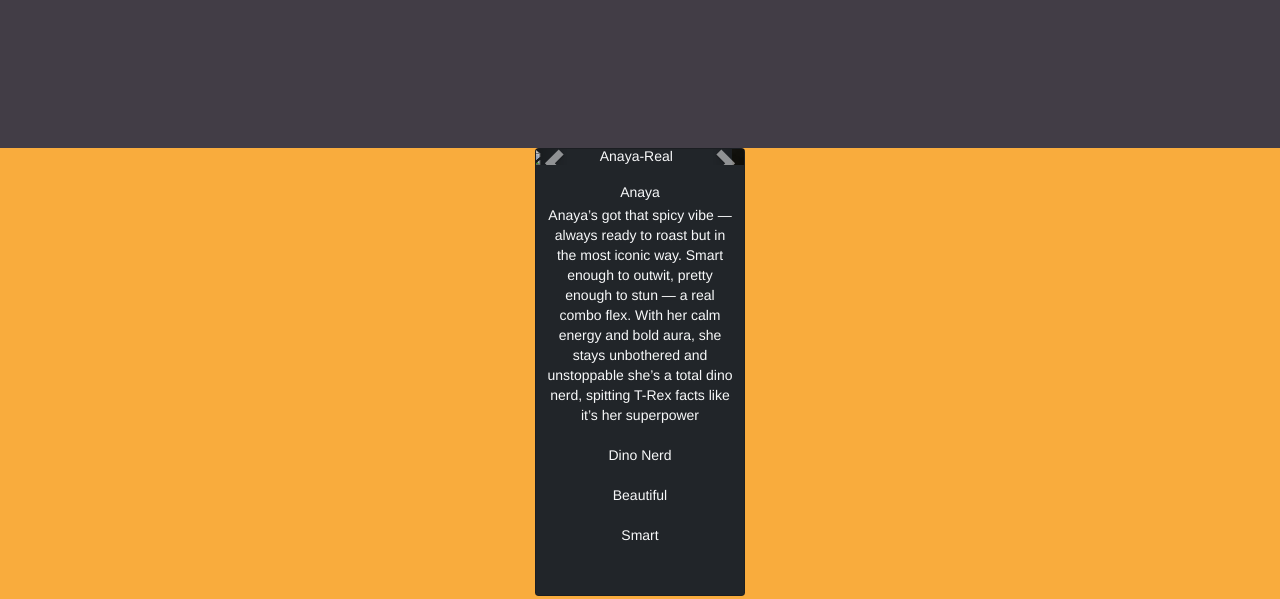
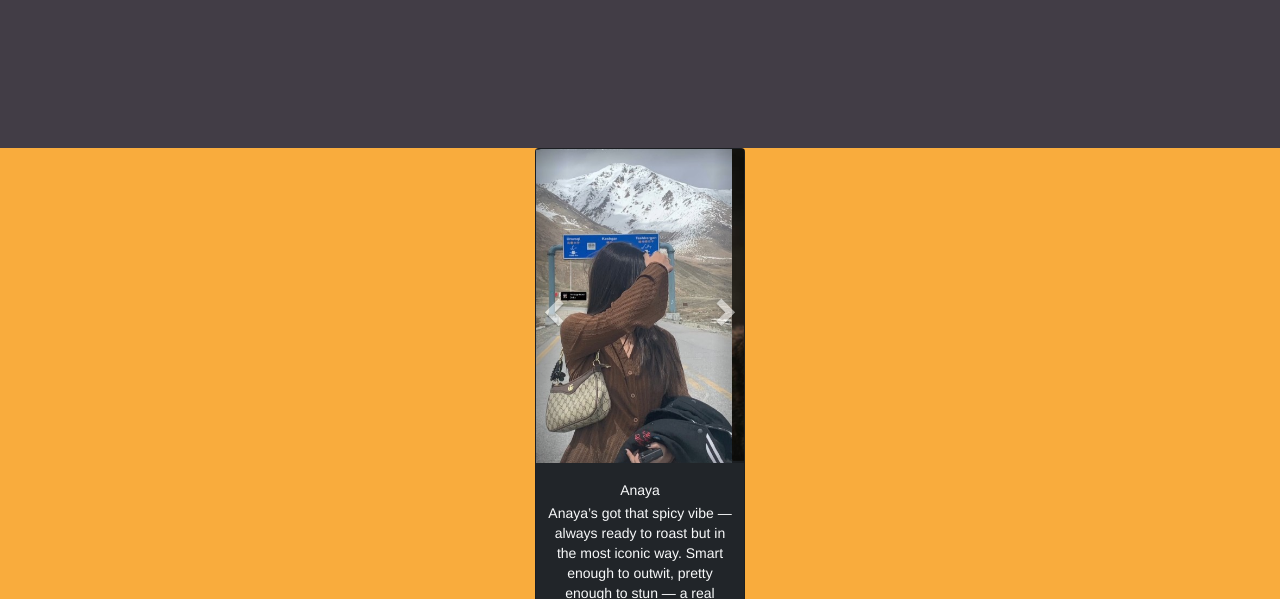
Before and after one commit to F1h1dz-here/IMP1, a plain HTML site: page index.html in a window 1280 px wide. Shown: the part 652-1251 px from the top of the page. Drawn offline with nearby package versions, Linux system fonts and the light colour scheme.

Commit message:
index.html

```diff
--- a/index.html
+++ b/index.html
@@ -45,7 +45,7 @@
   <!-- Wrapper for slides -->
   <div class="carousel-inner">
     <div class="item active">
-      <img src="Card-Img-test-2-anaya.jpg" alt="Anaya-Real">
+      <img src="Card-Img-test-2.jpg" alt="Anaya-Real">
     </div>
 
     <div class="item">
```
